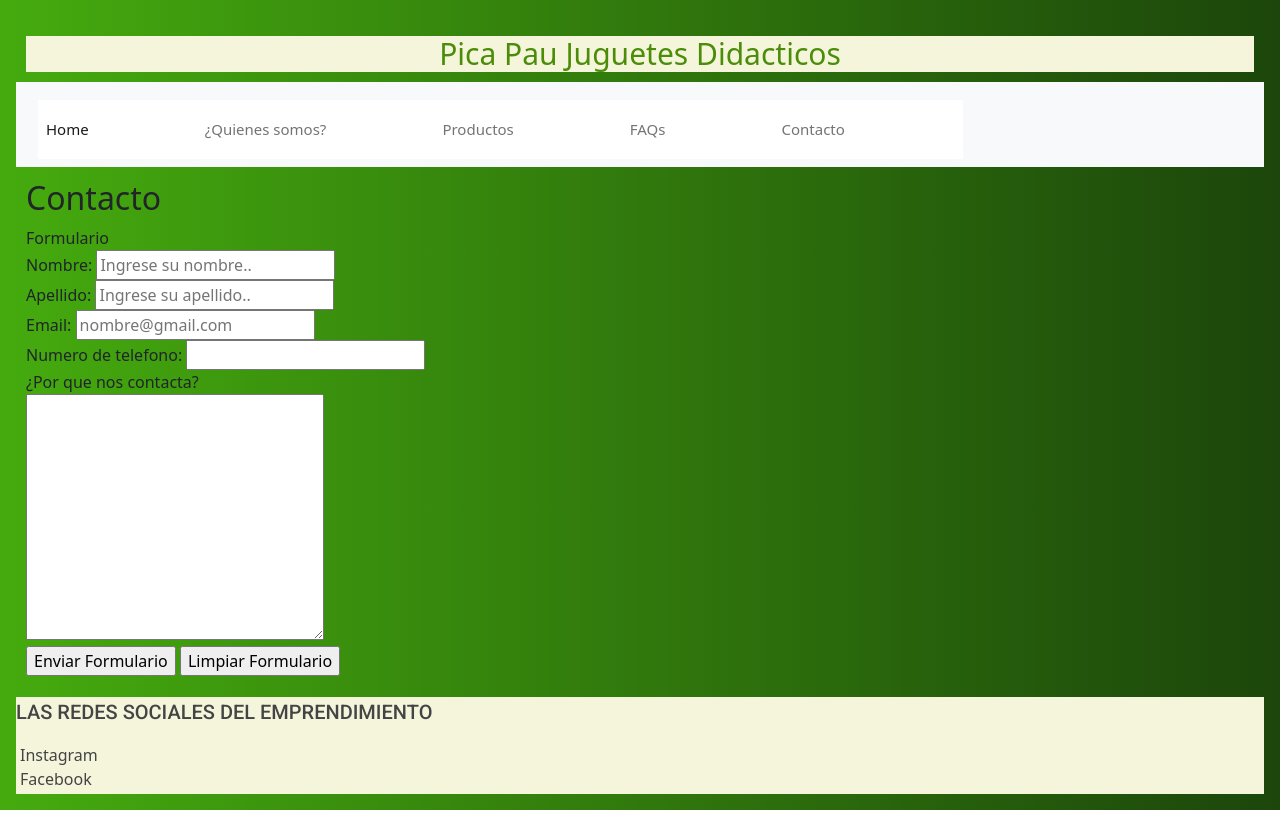
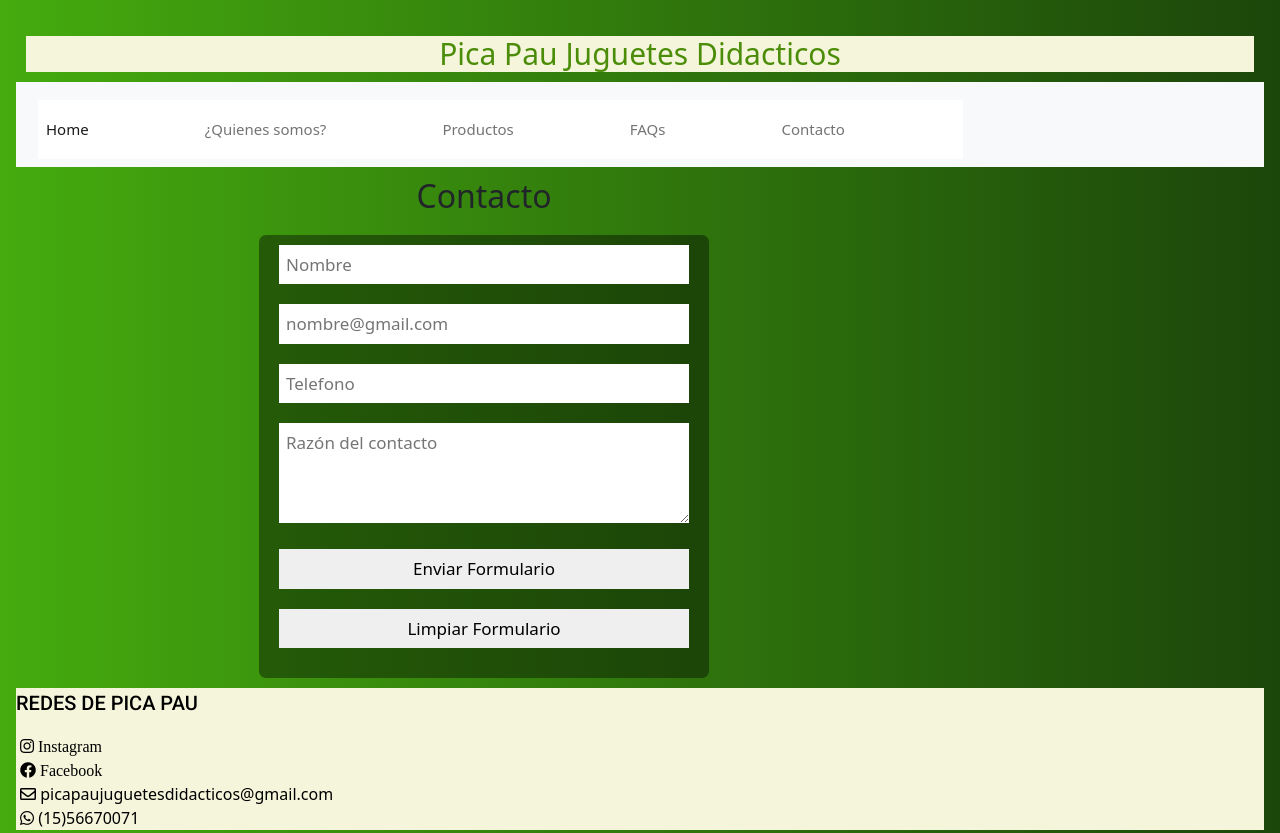
Before and after one commit to facundomartinod/ProyectoCoder, a website: page contacto.html in a window 1280 px wide. Before the commit the page ends 810 px from the top, so only its background shows below. Drawn offline with nearby package versions, Linux system fonts and the light colour scheme.

Commit message:
Proyecto nueva entrega

```diff
--- a/contacto.html
+++ b/contacto.html
@@ -8,6 +8,7 @@
     <meta name="description" content="Esta es una pagina informando las formas de contacto a Pica Pau Juguetes Didacticos">
     <link rel="preconnect" href="https://fonts.gstatic.com">
     <link href="https://fonts.googleapis.com/css2?family=Roboto:ital,wght@0,100;0,500;1,900&display=swap" rel="stylesheet">
+    <link rel="stylesheet" href="https://cdnjs.cloudflare.com/ajax/libs/font-awesome/5.15.3/css/all.min.css" integrity="sha512-iBBXm8fW90+nuLcSKlbmrPcLa0OT92xO1BIsZ+ywDWZCvqsWgccV3gFoRBv0z+8dLJgyAHIhR35VZc2oM/gI1w==" crossorigin="anonymous" referrerpolicy="no-referrer" />
     <link href="https://cdn.jsdelivr.net/npm/bootstrap@5.0.0/dist/css/bootstrap.min.css" rel="stylesheet" integrity="sha384-wEmeIV1mKuiNpC+IOBjI7aAzPcEZeedi5yW5f2yOq55WWLwNGmvvx4Um1vskeMj0" crossorigin="anonymous">
     <link rel="stylesheet" href="css/style.css">
     <title>Pica Pau - Contacto</title>
@@ -43,37 +44,31 @@
     </nav>
     </header>
     <section>
-    <h2> Contacto</h2>
+    <h2 class="formulario"> Contacto</h2>
 
         <!-- Formulario -->
-        <div">Formulario</div>
-        <br>
+        <div></div>
         <form action="desafio1.html" method="POST" enctype="application/x-www-form-urlencoded">
-            <label for="Nombre:"> Nombre:</label>
-            <input type="text" name="Nombre" placeholder="Ingrese su nombre..">
-            <br>
-            <label for="Apellido">Apellido: </label>
-            <input type="text" name="Apellido" placeholder="Ingrese su apellido..">
-            <br>
-            <label for="Email">Email:</label>
+            <input type="text" name="Nombre" placeholder="Nombre">
+
             <input type="email" name="email" placeholder="nombre@gmail.com">
-            <br>
-            <label for="num_telefono">Numero de telefono:</label>
-            <input type="number" name="Telefono">
-            <br>
 
-            <label for="contacto">¿Por que nos contacta?</label> <br>
-            <textarea name="comentario" id="" cols="30" rows="10"></textarea><br>
+            <input type="number" name="Telefono" placeholder="Telefono">
+
+            <textarea name="Mensaje" placeholder="Razón del contacto"></textarea>
             <input type="submit" name="Enviar" value="Enviar Formulario">
             <input type="reset" name="Limpiar" value="Limpiar Formulario">
 
         </form>
+      </div>
     </section>
 
-<footer>
-    <p>LAS REDES SOCIALES DEL EMPRENDIMIENTO</p>
-    <a href="https://www.instagram.com/picapau.juguetesdidacticos/" target="_blank">Instagram</a><br>
-    <a href="https://www.facebook.com/PicaPauJuguetes" target="_blank">Facebook</a>
+    <footer>
+      <p class="font-weight-bold text-uppercase"> REDES DE PICA PAU </p>
+      <a href="https://www.instagram.com/picapau.juguetesdidacticos/" target="_blank" class="text-reset"><i class="fab fa-instagram"> Instagram</i></a><br>
+      <a href="https://www.facebook.com/PicaPauJuguetes" target="_blank" class="text-reset"><i class="fab fa-facebook"> Facebook</i></a><br>
+      <a href="#" class="text-reset"><i class="far fa-envelope"></i> picapaujuguetesdidacticos@gmail.com</a><br>
+      <a href="#" class="text-reset"><i class="fab fa-whatsapp"></i> (15)56670071</a>
 </footer>
 <script src="https://cdn.jsdelivr.net/npm/bootstrap@5.0.0/dist/js/bootstrap.bundle.min.js" integrity="sha384-p34f1UUtsS3wqzfto5wAAmdvj+osOnFyQFpp4Ua3gs/ZVWx6oOypYoCJhGGScy+8" crossorigin="anonymous"></script>
 </body>
--- a/scss/_footer.scss
+++ b/scss/_footer.scss
@@ -1,11 +1,13 @@
 // Footer //
 footer{
-    color: #444;
+    color:black;
     background-color: beige;
     grid-area: footer;
+
 }
 footer p{
-    color:#444;
+    color: black;
 }
 footer a{
-    color: #444;}
+    color:black;
+}
--- a/scss/_generales.scss
+++ b/scss/_generales.scss
@@ -7,6 +7,9 @@
     text-align:center;
     margin: 10px;
     padding: 0px;
+}
+.formulario{
+    text-align: center;
 }
 p {
     color: black;
@@ -23,3 +26,25 @@ a {
 .fondoTexto{
     background-color: beige;
 }
+form {
+    width: 450px;
+    margin: auto;
+    background: rgba(0,0,0,0.4);
+    padding: 10px 20px;
+    box-sizing: border-box;
+    margin-top: 20px;
+    border-radius: 7px;
+}
+input, textarea {
+    width: 100%;
+    margin-bottom: 20px;
+    padding: 7px;
+    box-sizing:border-box;
+    font-size: 17px;
+    border: none;
+}
+textarea {
+    min-height: 100px;
+    max-height: 200px;
+    max-width: 100%;
+}
```
Also changed, not shown: faqs.html (+8 -5 lines), index.html (+10 -8 lines), productos.html (+7 -4 lines), quienesomos.html (+9 -6 lines), css/style.css, 1 other file.
